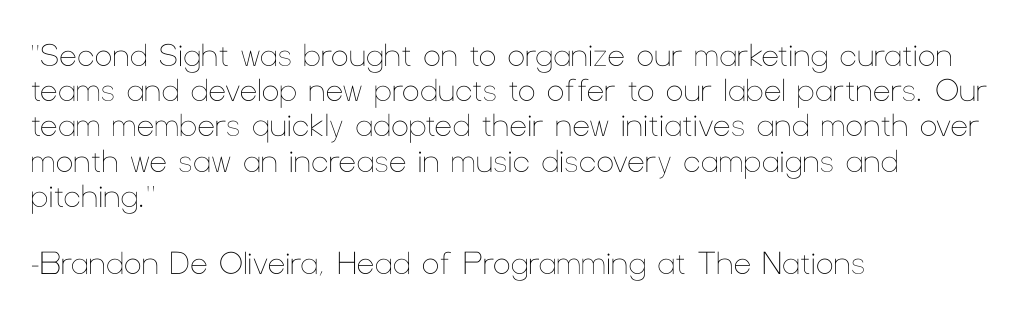
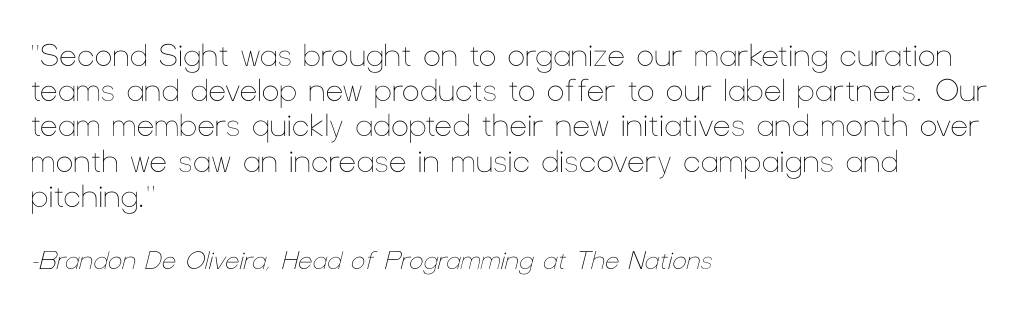
Before and after one commit to SecondSE/LP, a Next.js app: page /components/TextCarousel/TextCarousel in a window 1280 px wide. Shown: the top 320 px of the page, without its empty margins (109-1121 px from the left). Built offline with nearby package versions, Linux system fonts and the light colour scheme.

Commit message:
italicize and make text smaller of testimonial span text

```diff
--- a/pages/components/styles/ClientHistory.styled.ts
+++ b/pages/components/styles/ClientHistory.styled.ts
@@ -163,7 +163,8 @@ export const StyledQuoteDiv = styled.div`
 export const StyledPerson = styled.span`
   display: block;
   font-family: ${({ theme }) => theme.thinFont};
-  font-size: clamp(1.5rem, 3vw, 2rem);
+  font-size: clamp(1rem, 3vw, 1.6rem);
+  font-style: italic;
   word-spacing: 1px;
   line-height: 1.1;
   letter-spacing: 1px;
```
